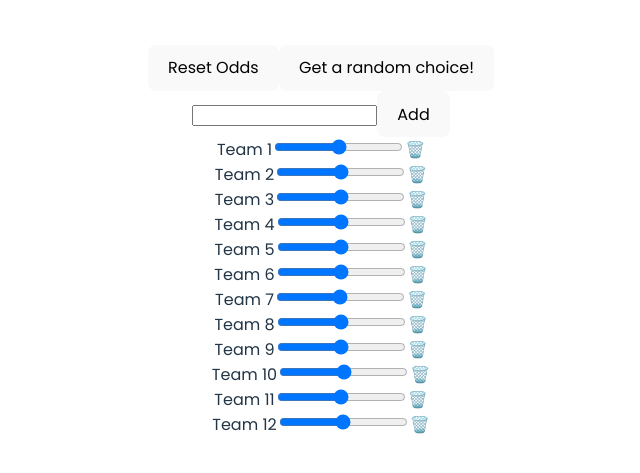
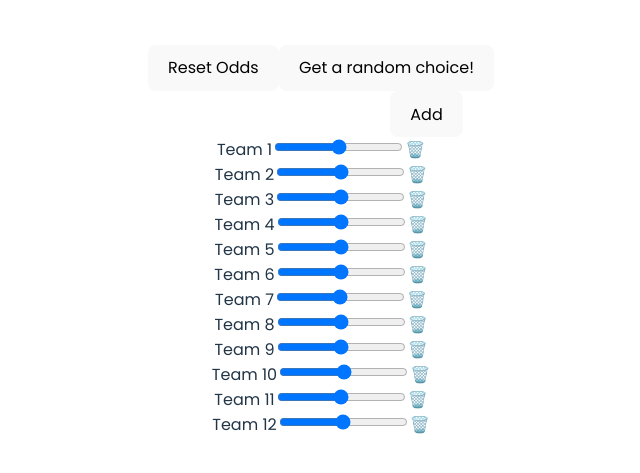
Before and after one commit to RayKilburg/random-team-picker, a React (Vite) app: page / in a window 1280 px wide. Shown: the part 159-632 px from the top of the page, without its empty margins (319-959 px from the left). Built offline with nearby package versions, Linux system fonts and the light colour scheme.

Commit message:
input style

```diff
--- a/src/App.css
+++ b/src/App.css
@@ -5,6 +5,14 @@
   max-width: 1280px;
   margin: 0 auto;
   padding: 2rem;
+  text-align: center;
+}
+
+input[type="text"] {
+  height: 40px;
+  font-size: 16px;
+  border-radius: 4px;
+  border: none;
   text-align: center;
 }
 
```
